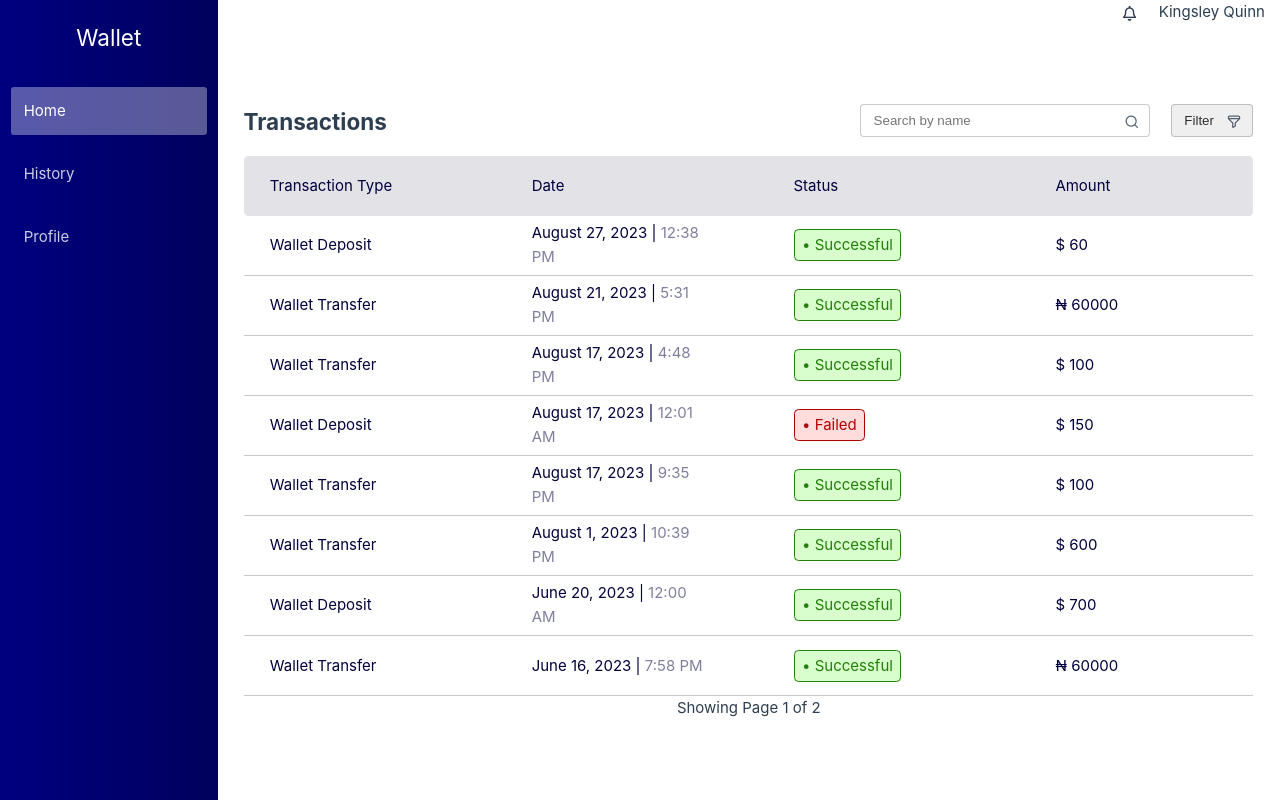
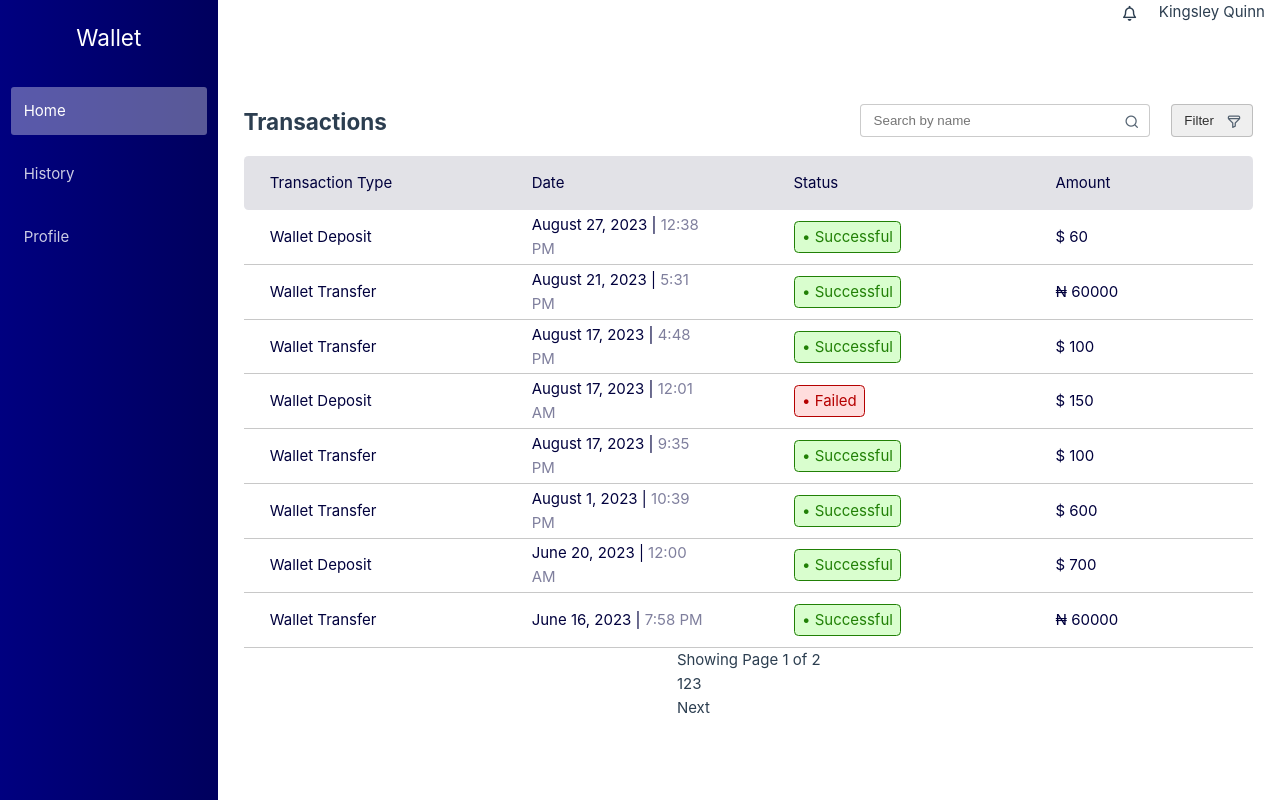
Before and after one commit to nataniel-sawadogo/Wallet, a Vue app: page / in a window 1280 px wide. Built offline with nearby package versions, Linux system fonts and the light colour scheme.

Commit message:
Update Transactions.vue

```diff
--- a/src/components/Transactions.vue
+++ b/src/components/Transactions.vue
@@ -1,9 +1,12 @@
 <script setup>
     import data from "../data/data.json"
+    import { computed , ref , watch } from "vue";
     let f = data.transactions.length
     let pages = f + 1
-    let pageNumber
-    let currentPage = 1
+    let pageNumber = ref()
+    let currentPage = ref(1)
+    let showPrevious = false
+    let showNext = true
     console.log(f);
 
     if (pages > 8){
@@ -16,11 +19,34 @@
         if(number < pageNumber){
             return data.transactions.slice(((number - 1) * 8), (number * 8))
         }else{
-            return data.transactions.slice(((number - 1) * 8), f)
+            return data.transactions.slice(((number.value - 1) * 8), f)
         }
     }
 
-    let display = pagination(currentPage)
+    let display = pagination(1)
+    watch(currentPage, () => {
+        if(currentPage.value <= 1){
+            showPrevious = false
+            console.log(1);
+        }else{
+            showPrevious = true
+            console.log(2);
+        }
+        if(currentPage.value >= pageNumber){
+            showNext = false
+            console.log(3);
+        }else{
+            showNext = true
+            console.log(4);
+            console.log(currentPage.value,pageNumber);
+        }
+        display = pagination(currentPage)
+        console.log(display);
+        console.log(showPrevious, showNext);
+        return display
+    })
+
+
 </script>
 
 <template>
@@ -50,14 +76,30 @@
         </div>
 
         <div class="transaction" v-for="i in display.length" :key="i.id">
-            <p>Wallet {{ data.transactions[i - 1].type }}</p>
-            <p>{{ data.transactions[i - 1].date }} | <span class="time">{{ data.transactions[i - 1].time }}</span></p>
-            <p class="before-last"><span :class="data.transactions[i - 1].status">• {{ data.transactions[i - 1].status }}</span></p>
-            <p class="last">{{ data.transactions[i - 1].currency }} {{ data.transactions[i - 1].amount }}</p>
+            <p>Wallet {{ display[i - 1].type }}</p>
+            <p>{{ display[i - 1].date }} | <span class="time">{{ display[i - 1].time }}</span></p>
+            <p class="before-last"><span :class="display[i - 1].status">• {{ display[i - 1].status }}</span></p>
+            <p class="last">{{ display[i - 1].currency }} {{ display[i - 1].amount }}</p>
         </div>
 
         <div id="foot">
+
             <p>Showing Page {{ currentPage }} of {{ pageNumber }}</p>
+            <p v-if="showPrevious" @click="currentPage --">Prev</p>
+            <p v-if="pageNumber > 3">
+                <span>1</span>
+                <span>2</span>
+                <span>3</span>
+                <span>...</span>
+                <span>{{ pageNumber }}</span>
+            </p>
+            <p v-if="pageNumber <= 3">
+                <span>1</span>
+                <span>2</span>
+                <span>3</span>
+            </p>
+            <p v-if="showNext" @click="currentPage++">Next</p>
+
         </div>
     </div>
 
```
